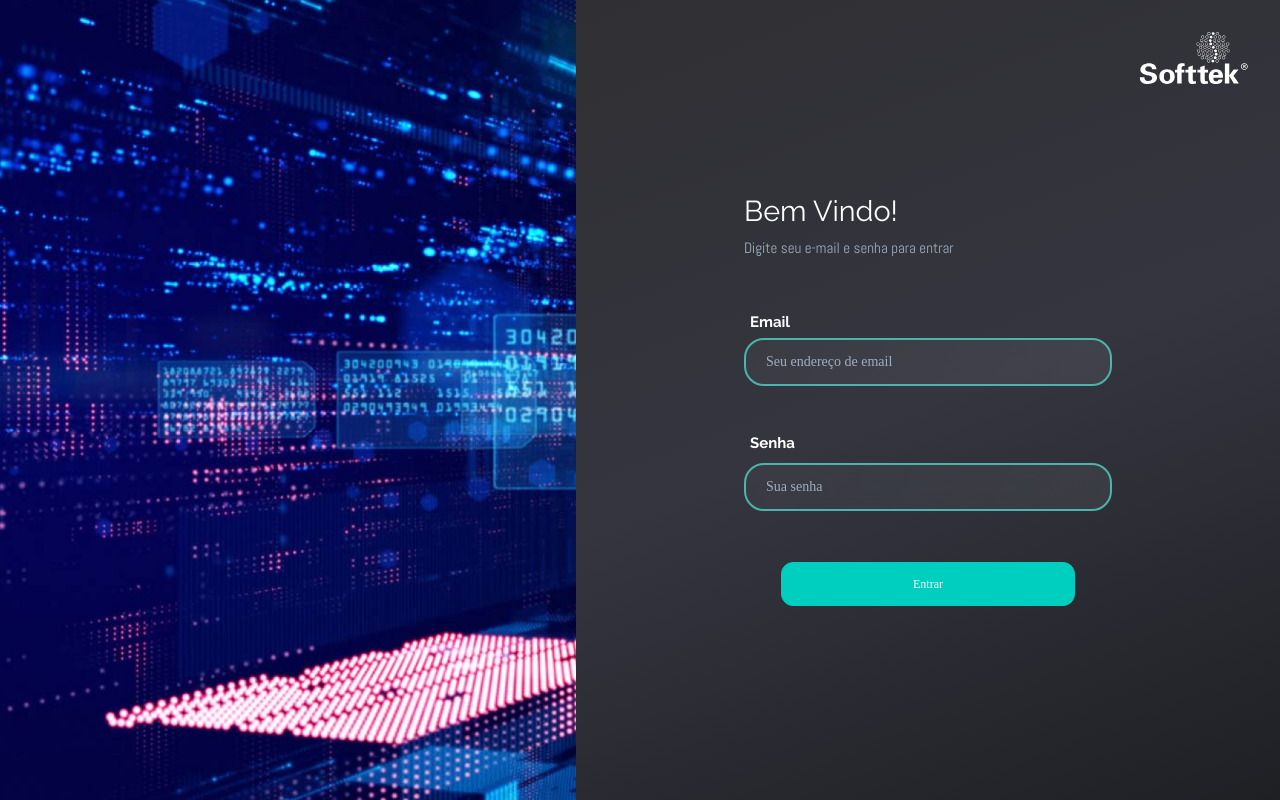
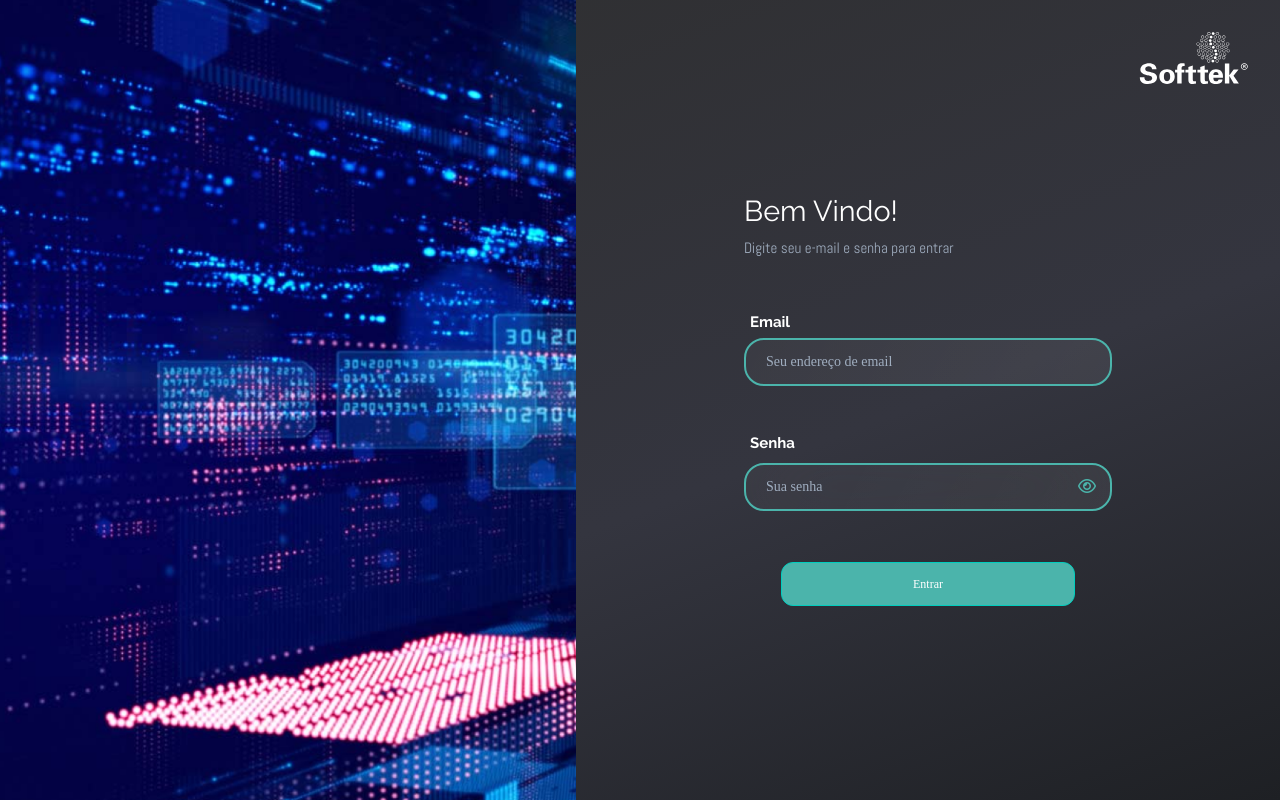
Before and after one commit to LucasEpifanio/softtek, a React (Create React App) app: page / in a window 1280 px wide. Built offline with nearby package versions, Linux system fonts and the light colour scheme; a web font is replaced by a local one.

Commit message:
commit-login

```diff
--- a/public/index.html
+++ b/public/index.html
@@ -13,6 +13,8 @@
 
     <link rel="manifest" href="%PUBLIC_URL%/manifest.json" />
 
+    <script src="https://kit.fontawesome.com/993199b4e7.js" crossorigin="anonymous"></script>
+
     <title>Softtek</title>
   </head>
   <body>
--- a/src/Pages/LoginForm/LoginForm.css
+++ b/src/Pages/LoginForm/LoginForm.css
@@ -128,14 +128,15 @@
   cursor: pointer;
   border: 1px solid #00cebe;
   padding: 0.75rem 8rem;
-  background-color: #00cebe;
+  background-color: #4bb4ab;
   border-radius: 12px;
   flex-direction: row;
   transition: all 0.2s ease-in;
 }
 .buttonbase:hover {
   box-shadow: 0px 4px 12px rgba(0, 0, 0, 0.248);
-  background-color: #4bb4ab;
+  background-color: #00cebe;
+  border: 1px solid #00cebe;
 }
 .input-container .login-button,
 .login-form {
@@ -165,6 +166,25 @@
   font-family: var(--font-family-raleway);
   gap: 1rem;
 }
+.input-container {
+  position: relative;
+}
+
+.toggle-password-button {
+  background: none;
+  border: none;
+  position: absolute;
+  right: 1rem;
+  top: 50%;
+  transform: translateY(-50%);
+  color: #4bb4ab;
+  cursor: pointer;
+  font-size: 1rem;
+}
+
+.toggle-password-button:hover {
+  color: #00cebe;
+}
 @media screen and (max-width: 500px) {
   .input-email, .input-senha {
     width: 20rem;
--- a/src/Pages/LoginForm/LoginForm.js
+++ b/src/Pages/LoginForm/LoginForm.js
@@ -2,13 +2,14 @@ import React, { useState } from "react";
 import PropTypes from "prop-types";
 import { toast } from "react-toastify";
 import { useNavigate } from "react-router-dom";
-import Loader from "../../components/Loader/Loader"; // Importa o Loader
+import Loader from "../../components/Loader/Loader";
 import "./LoginForm.css";
 
 const LoginForm = ({ className = "" }) => {
   const [email, setEmail] = useState("");
   const [password, setPassword] = useState("");
-  const [loading, setLoading] = useState(false); // Estado de carregamento
+  const [loading, setLoading] = useState(false);
+  const [showPassword, setShowPassword] = useState(false); // Estado para mostrar/ocultar senha
   const navigate = useNavigate();
 
   const validateForm = () => {
@@ -20,7 +21,7 @@ const LoginForm = ({ className = "" }) => {
     } else if (!email.includes("@")) {
       toast.warn("O e-mail deve conter '@'.");
       isValid = false;
-    } else if (email.length < 4) {
+    } else if (email.length < 5) {
       toast.warn("O e-mail deve conter pelo menos 4 caracteres.");
       isValid = false;
     }
@@ -36,23 +37,23 @@ const LoginForm = ({ className = "" }) => {
   const handleSubmit = (event) => {
     event.preventDefault();
     if (validateForm()) {
-      setLoading(true); // Ativa o estado de carregamento
+      setLoading(true);
       sessionStorage.setItem("isAuthenticated", "true");
       toast.success(`Bem-vindo, ${email}!`);
 
       setTimeout(() => {
-        setLoading(false); // Desativa o estado de carregamento
+        setLoading(false);
         navigate("/home");
-      }, 3000); // Simula um tempo de processamento de 3 segundos
+      }, 3000);
     }
   };
 
   if (loading) {
-    return <Loader />; // Renderiza o loader se estiver carregando
+    return <Loader />;
   }
 
   return (
-    <div class="blurred-box">
+    <div className="blurred-box">
       <form className={`login-form ${className}`} onSubmit={handleSubmit}>
         <div className="wel">
           <div className="welcomeMessage">
@@ -82,12 +83,19 @@ const LoginForm = ({ className = "" }) => {
           </div>
           <div className="input-container">
             <input
-              type="password"
+              type={showPassword ? "text" : "password"} // Alterar type dinamicamente
               className="input-senha"
               placeholder="Sua senha"
               value={password}
               onChange={(e) => setPassword(e.target.value)}
             />
+            <button
+              type="button"
+              onClick={() => setShowPassword((prev) => !prev)}
+              className="toggle-password-button"
+            >
+              <i className={`fa ${showPassword ? "fa-eye-slash" : "fa-eye"}`}></i>
+            </button>
           </div>
         </div>
         <div className="login-button">
```
